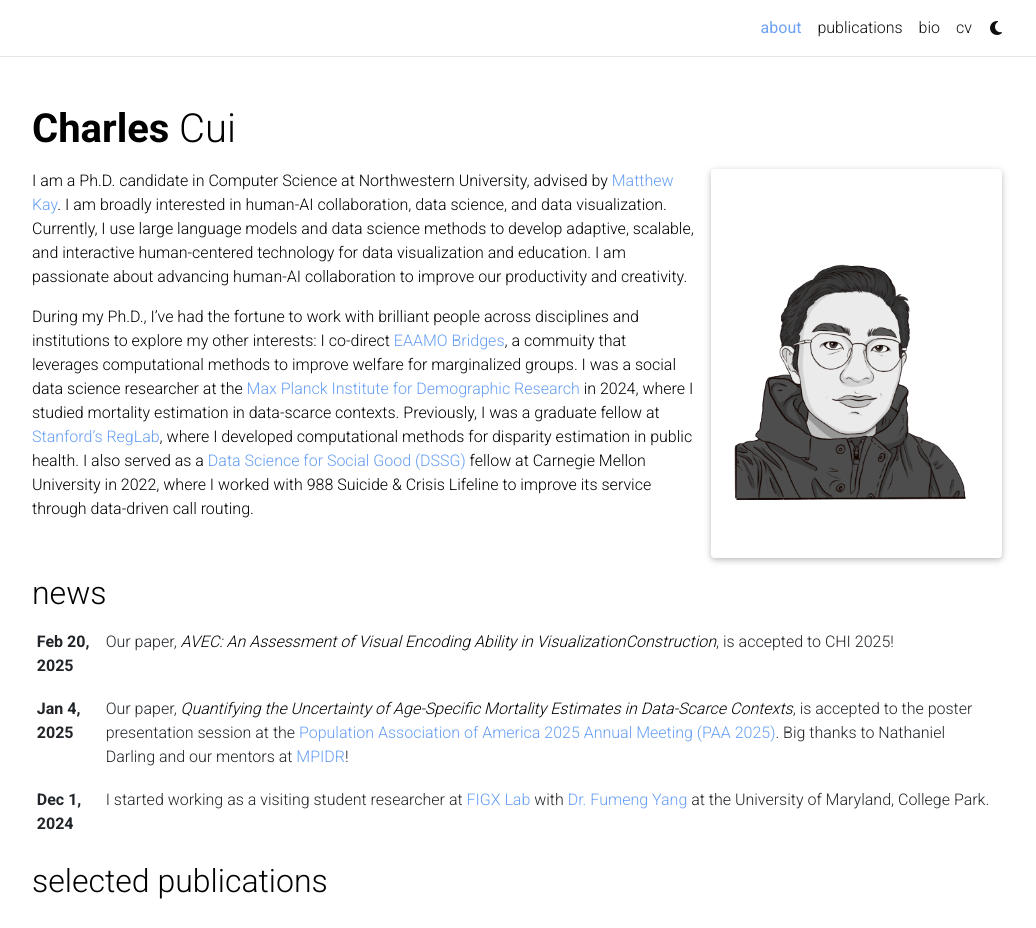
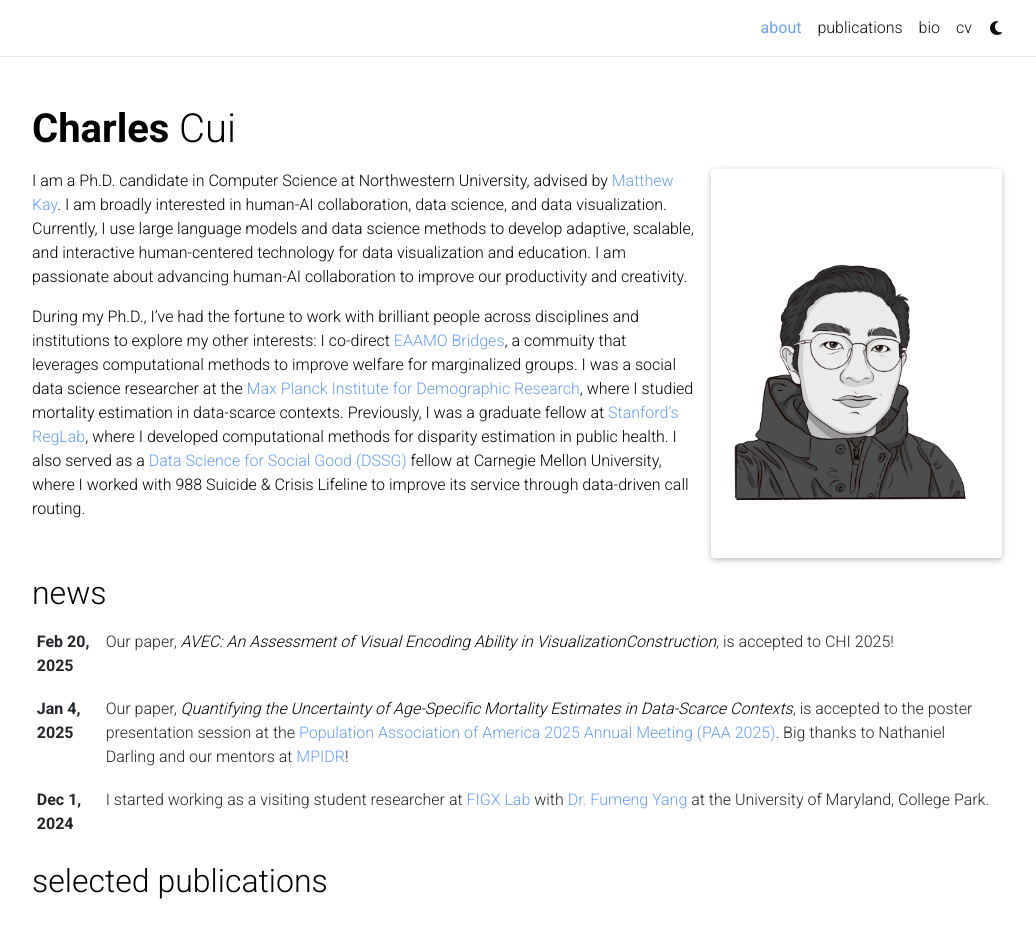
Before and after one commit to digital-flaneur/digital-flaneur.github.io, a Jekyll site: the page built from _pages/about.md, in a window 1280 px wide and 1217 px high, cut to the strip 0-928 px from the top of the window. Shown: the whole strip, without its empty margins (123-1159 px from the left). Built offline with Jekyll 4.4.1, drawn with Linux system fonts in a browser that asks for light colours; full-size pictures stand in for the smaller copies a plugin makes; comment, search, counter and statistics services are not loaded; a style sheet for code colours, icons or effects is not loaded.

Commit message:
update about

```diff
--- a/_pages/about.md
+++ b/_pages/about.md
@@ -21,7 +21,7 @@
 
 I am a Ph.D. candidate in Computer Science at Northwestern University, advised by [Matthew Kay](https://www.mjskay.com/). I am broadly interested in human-AI collaboration, data science, and data visualization. Currently, I use large language models and data science methods to develop adaptive, scalable, and interactive human-centered technology for data visualization and education. I am passionate about advancing human-AI collaboration to improve our productivity and creativity.
 
-During my Ph.D., I've had the fortune to work with brilliant people across disciplines and institutions to explore my other interests: I co-direct [EAAMO Bridges](https://eaamo-bridges.netlify.app), a commuity that leverages computational methods to improve welfare for marginalized groups. I was a social data science researcher at the [Max Planck Institute for Demographic Research](https://www.demogr.mpg.de/en) in 2024, where I studied mortality estimation in data-scarce contexts. Previously, I was a graduate fellow at [Stanford's RegLab](https://reglab.stanford.edu), where I developed computational methods for disparity estimation in public health. I also served as a [Data Science for Social Good (DSSG)](https://www.dssgfellowship.org/) fellow at Carnegie Mellon University in 2022, where I worked with 988 Suicide & Crisis Lifeline to improve its service through data-driven call routing.
+During my Ph.D., I've had the fortune to work with brilliant people across disciplines and institutions to explore my other interests: I co-direct [EAAMO Bridges](https://eaamo-bridges.netlify.app), a commuity that leverages computational methods to improve welfare for marginalized groups. I was a social data science researcher at the [Max Planck Institute for Demographic Research](https://www.demogr.mpg.de/en), where I studied mortality estimation in data-scarce contexts. Previously, I was a graduate fellow at [Stanford's RegLab](https://reglab.stanford.edu), where I developed computational methods for disparity estimation in public health. I also served as a [Data Science for Social Good (DSSG)](https://www.dssgfellowship.org/) fellow at Carnegie Mellon University, where I worked with 988 Suicide & Crisis Lifeline to improve its service through data-driven call routing.
 
 <!-- #### [C.V.](https://yccui.github.io/assets/pdf/cui_cv.pdf) -->
 
```
